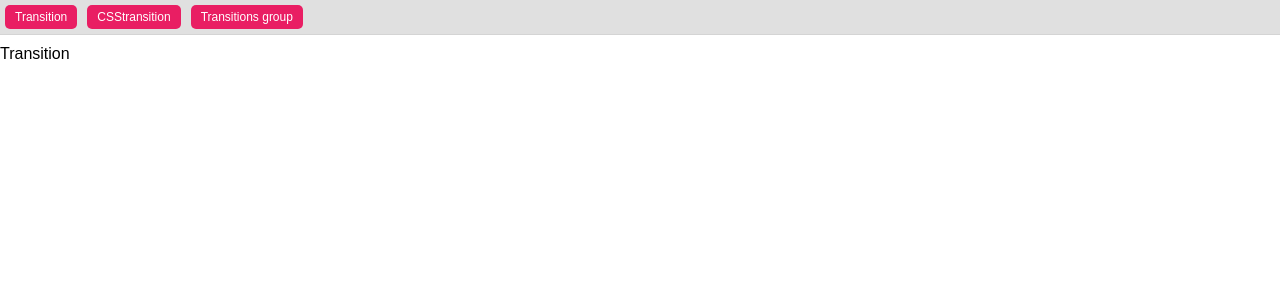
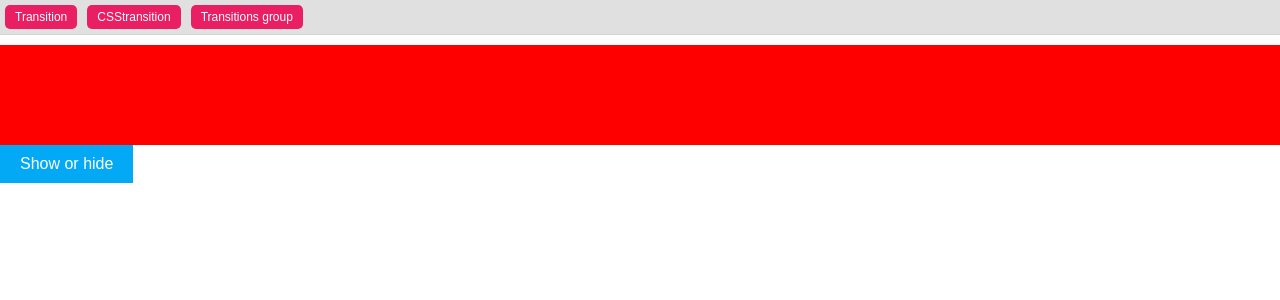
Before and after one commit to keyspress/the-react-practice-course, a React (Create React App) app in the folder 03_transitions/: page /transition in a window 1280 px wide. Shown: the top 300 px of the page. Built offline with nearby package versions, Linux system fonts and the light colour scheme.

Commit message:
lecture 196

```diff
--- a/03_transitions/package.json
+++ b/03_transitions/package.json
@@ -7,7 +7,7 @@
     "react-dom": "^16.0.0",
     "react-router-dom": "^4.2.2",
     "react-scripts": "1.0.15",
-    "react-transition-group": "^2.2.1"
+    "react-transition-group": "^2.5.0"
   },
   "scripts": {
     "start": "react-scripts start",
--- a/03_transitions/src/components/Transition.js
+++ b/03_transitions/src/components/Transition.js
@@ -1,17 +1,45 @@
 import React, { Component } from 'react';
+import Transition from 'react-transition-group/Transition';
+
 import '../css/App.css';
 
-class TransitionComp extends Component{
+class TransitionComp extends Component {
+  state = {
+    show: true
+  };
 
-    render(){
-        return(
-            <div>
-                Transition
-            </div>
+  showDiv = () => {
+    this.setState({
+      show: !this.state.show
+    });
+  };
 
-        )
-    }
+  render() {
+    return (
+      <div>
+        <Transition
+          in={this.state.show}
+          timeout={2000}
+          mountOnEnter
+          unmountOnExit
+        >
+          {state => (
+            <div
+              style={{
+                background: 'red',
+                height: '100px',
+                transition: 'all 2s ease',
+                opacity: state === 'exited' || state === 'exiting' ? 0 : 1
+              }}
+            />
+          )}
+        </Transition>
+        <div className="showDiv" onClick={this.showDiv}>
+          Show or hide
+        </div>
+      </div>
+    );
+  }
 }
 
-
 export default TransitionComp;
```
Also changed, not shown: 1 other file (tests, documents, lock files or other folders).
